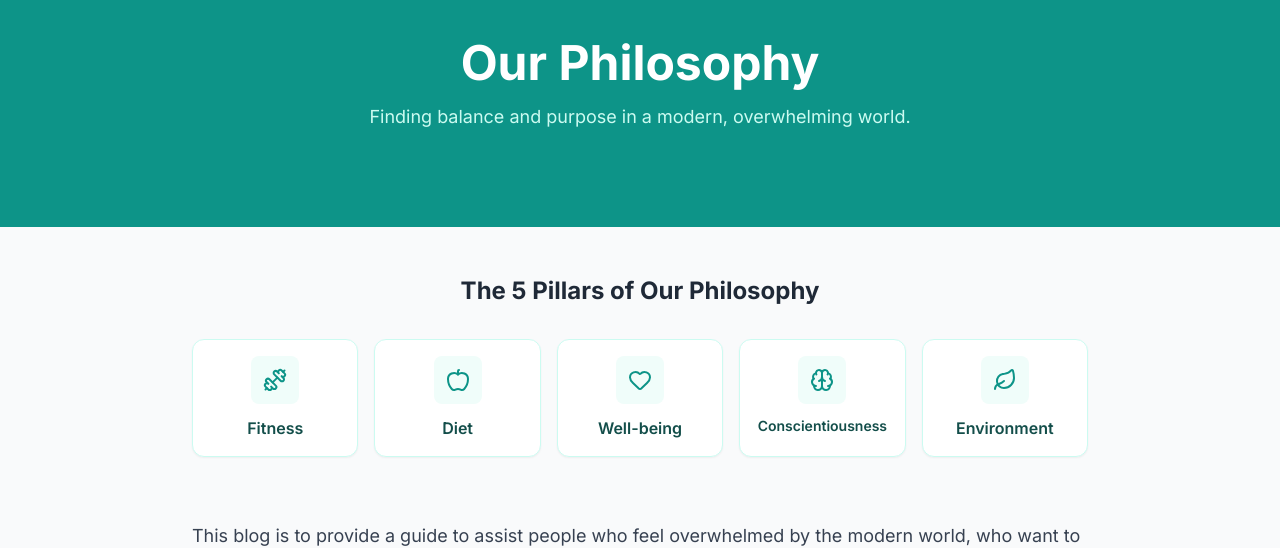
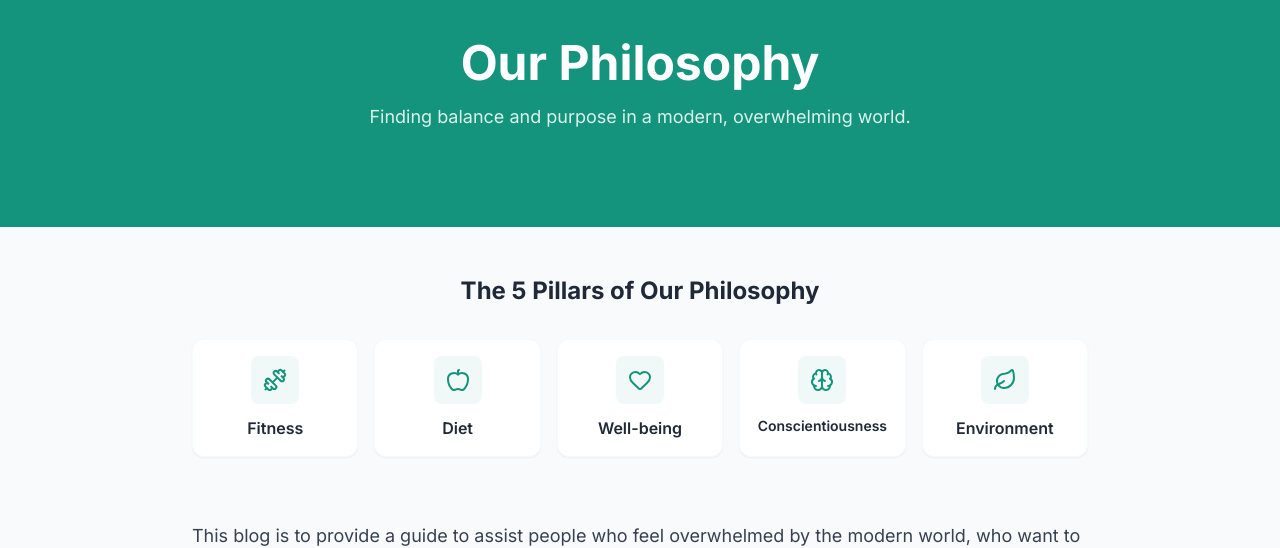
Before and after one commit to theconscientiouslife1-coder/TheCL, a Jekyll site: the page About.html, which Jekyll copies as it is, in a window 1280 px wide. Shown: the part 122-670 px from the top of the page. Built offline with Jekyll 4.4.1, drawn with Linux system fonts in a browser that asks for light colours; nearby versions of some CDN libraries.

Commit message:
Matched About page teal color to Index brand color

```diff
--- a/About.html
+++ b/About.html
@@ -26,12 +26,12 @@
         <div class="container mx-auto px-4 sm:px-6 lg:px-8">
             <div class="flex justify-between items-center py-4 border-b border-gray-100">
                 <a href="index.html" class="flex items-center space-x-2 text-gray-800">
-                    <span class="text-xl md:text-2xl font-bold text-teal-600">Δ</span>
+                    <span class="text-xl md:text-2xl font-bold text-[#14947c]">Δ</span>
                     <span class="text-lg md:text-xl font-medium tracking-tight">The Conscientious Life</span>
                 </a>
                 <nav class="hidden md:flex items-center space-x-6 text-sm font-medium text-gray-600">
-                    <a href="index.html" class="hover:text-teal-600 transition-colors">Home</a>
-                    <a href="about.html" class="text-teal-600 font-semibold border-b-2 border-teal-600">About</a>
+                    <a href="index.html" class="hover:text-[#14947c] transition-colors">Home</a>
+                    <a href="about.html" class="text-[#14947c] font-semibold border-b-2 border-[#14947c]">About</a>
                 </nav>
                 <div class="md:hidden">
                     <button id="mobile-menu-button" class="text-gray-600">
@@ -41,16 +41,16 @@
             </div>
             <div id="mobile-menu" class="hidden md:hidden pb-4 pt-2">
                 <a href="index.html" class="block py-2 text-gray-600">Home</a>
-                <a href="about.html" class="block py-2 text-teal-600 font-semibold">About</a>
+                <a href="about.html" class="block py-2 text-[#14947c] font-semibold">About</a>
             </div>
         </div>
     </header>
 
     <main class="flex-grow">
-        <section class="bg-teal-600 py-16 md:py-24 mb-12">
+        <section class="bg-[#14947c] py-16 md:py-24 mb-12">
             <div class="container mx-auto px-4 sm:px-6 lg:px-8">
                 <h1 class="text-4xl md:text-5xl font-bold text-center text-white">Our Philosophy</h1>
-                <p class="text-teal-100 text-center mt-4 max-w-2xl mx-auto text-lg">
+                <p class="text-teal-50 text-center mt-4 max-w-2xl mx-auto text-lg opacity-90">
                     Finding balance and purpose in a modern, overwhelming world.
                 </p>
             </div>
@@ -62,25 +62,25 @@
                 <div class="mb-16">
                     <h3 class="text-2xl font-bold text-gray-800 mb-8 text-center">The 5 Pillars of Our Philosophy</h3>
                     <div class="grid grid-cols-2 md:grid-cols-5 gap-4 text-center">
-                        <div class="flex flex-col items-center p-4 rounded-xl bg-white shadow-sm border border-teal-100 transition-transform hover:scale-105">
-                            <div class="p-3 bg-teal-50 rounded-lg text-teal-600 mb-3"><i data-lucide="dumbbell" class="w-6 h-6"></i></div>
-                            <span class="font-semibold text-teal-900">Fitness</span>
+                        <div class="flex flex-col items-center p-4 rounded-xl bg-white shadow-sm border border-teal-50 transition-transform hover:scale-105">
+                            <div class="p-3 bg-[#f0f9f7] rounded-lg text-[#14947c] mb-3"><i data-lucide="dumbbell" class="w-6 h-6"></i></div>
+                            <span class="font-semibold text-gray-800">Fitness</span>
                         </div>
-                        <div class="flex flex-col items-center p-4 rounded-xl bg-white shadow-sm border border-teal-100 transition-transform hover:scale-105">
-                            <div class="p-3 bg-teal-50 rounded-lg text-teal-600 mb-3"><i data-lucide="apple" class="w-6 h-6"></i></div>
-                            <span class="font-semibold text-teal-900">Diet</span>
+                        <div class="flex flex-col items-center p-4 rounded-xl bg-white shadow-sm border border-teal-50 transition-transform hover:scale-105">
+                            <div class="p-3 bg-[#f0f9f7] rounded-lg text-[#14947c] mb-3"><i data-lucide="apple" class="w-6 h-6"></i></div>
+                            <span class="font-semibold text-gray-800">Diet</span>
                         </div>
-                        <div class="flex flex-col items-center p-4 rounded-xl bg-white shadow-sm border border-teal-100 transition-transform hover:scale-105">
-                            <div class="p-3 bg-teal-50 rounded-lg text-teal-600 mb-3"><i data-lucide="heart" class="w-6 h-6"></i></div>
-                            <span class="font-semibold text-teal-900">Well-being</span>
+                        <div class="flex flex-col items-center p-4 rounded-xl bg-white shadow-sm border border-teal-50 transition-transform hover:scale-105">
+                            <div class="p-3 bg-[#f0f9f7] rounded-lg text-[#14947c] mb-3"><i data-lucide="heart" class="w-6 h-6"></i></div>
+                            <span class="font-semibold text-gray-800">Well-being</span>
                         </div>
-                        <div class="flex flex-col items-center p-4 rounded-xl bg-white shadow-sm border border-teal-100 transition-transform hover:scale-105">
-                            <div class="p-3 bg-teal-50 rounded-lg text-teal-600 mb-3"><i data-lucide="brain" class="w-6 h-6"></i></div>
-                            <span class="font-semibold text-teal-900 text-xs md:text-sm">Conscientiousness</span>
+                        <div class="flex flex-col items-center p-4 rounded-xl bg-white shadow-sm border border-teal-50 transition-transform hover:scale-105">
+                            <div class="p-3 bg-[#f0f9f7] rounded-lg text-[#14947c] mb-3"><i data-lucide="brain" class="w-6 h-6"></i></div>
+                            <span class="font-semibold text-gray-800 text-xs md:text-sm">Conscientiousness</span>
                         </div>
-                        <div class="flex flex-col items-center p-4 rounded-xl bg-white shadow-sm border border-teal-100 transition-transform hover:scale-105">
-                            <div class="p-3 bg-teal-50 rounded-lg text-teal-600 mb-3"><i data-lucide="leaf" class="w-6 h-6"></i></div>
-                            <span class="font-semibold text-teal-900">Environment</span>
+                        <div class="flex flex-col items-center p-4 rounded-xl bg-white shadow-sm border border-teal-50 transition-transform hover:scale-105">
+                            <div class="p-3 bg-[#f0f9f7] rounded-lg text-[#14947c] mb-3"><i data-lucide="leaf" class="w-6 h-6"></i></div>
+                            <span class="font-semibold text-gray-800">Environment</span>
                         </div>
                     </div>
                 </div>
@@ -103,14 +103,10 @@
     </footer>
 
     <script>
-        // 3. INITIALIZE LUCIDE ICONS
         lucide.createIcons();
-
         const mobileMenuButton = document.getElementById('mobile-menu-button');
         const mobileMenu = document.getElementById('mobile-menu');
-        mobileMenuButton.addEventListener('click', () => {
-            mobileMenu.classList.toggle('hidden');
-        });
+        mobileMenuButton.addEventListener('click', () => mobileMenu.classList.toggle('hidden'));
 
         const observer = new IntersectionObserver((entries) => {
             entries.forEach(entry => {
@@ -122,9 +118,7 @@
             });
         }, { threshold: 0.1 });
 
-        document.querySelectorAll('.animate-on-scroll').forEach(section => {
-            observer.observe(section);
-        });
+        document.querySelectorAll('.animate-on-scroll').forEach(section => observer.observe(section));
     </script>
 </body>
 </html>
```
